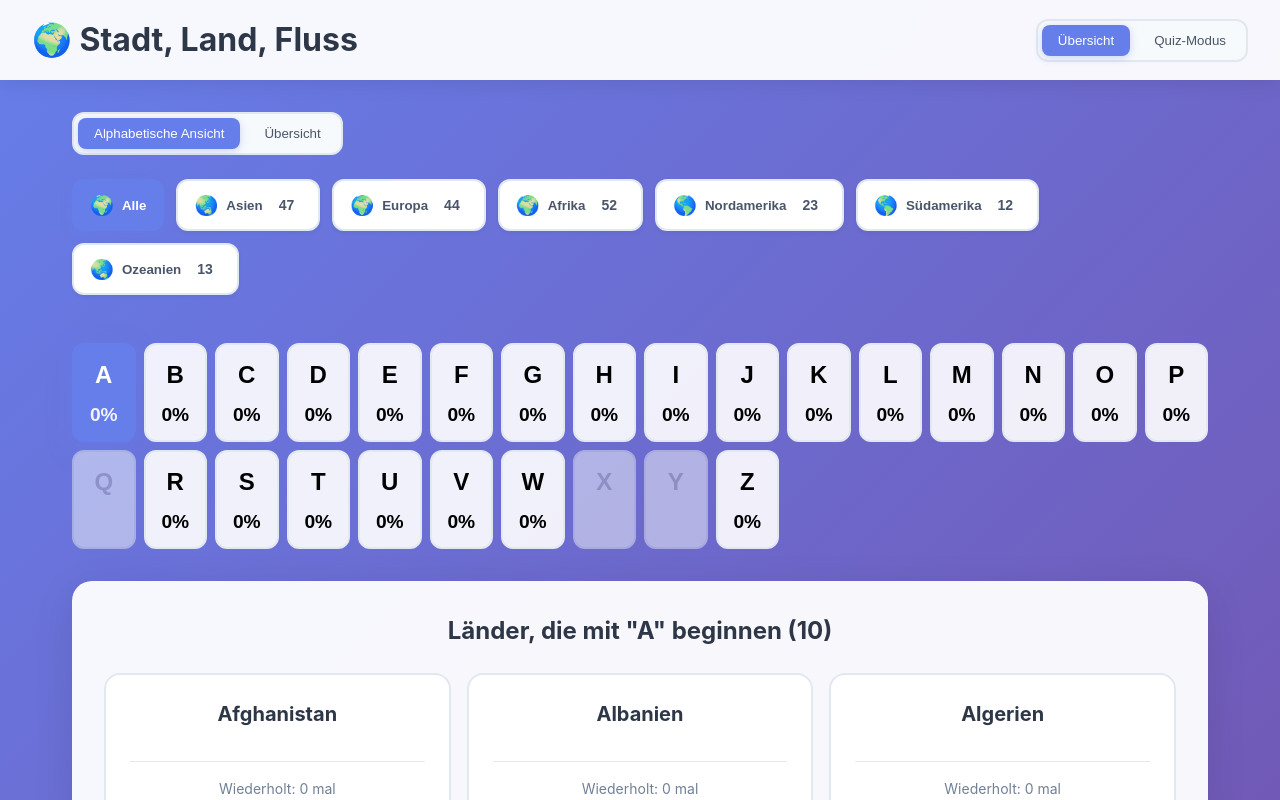
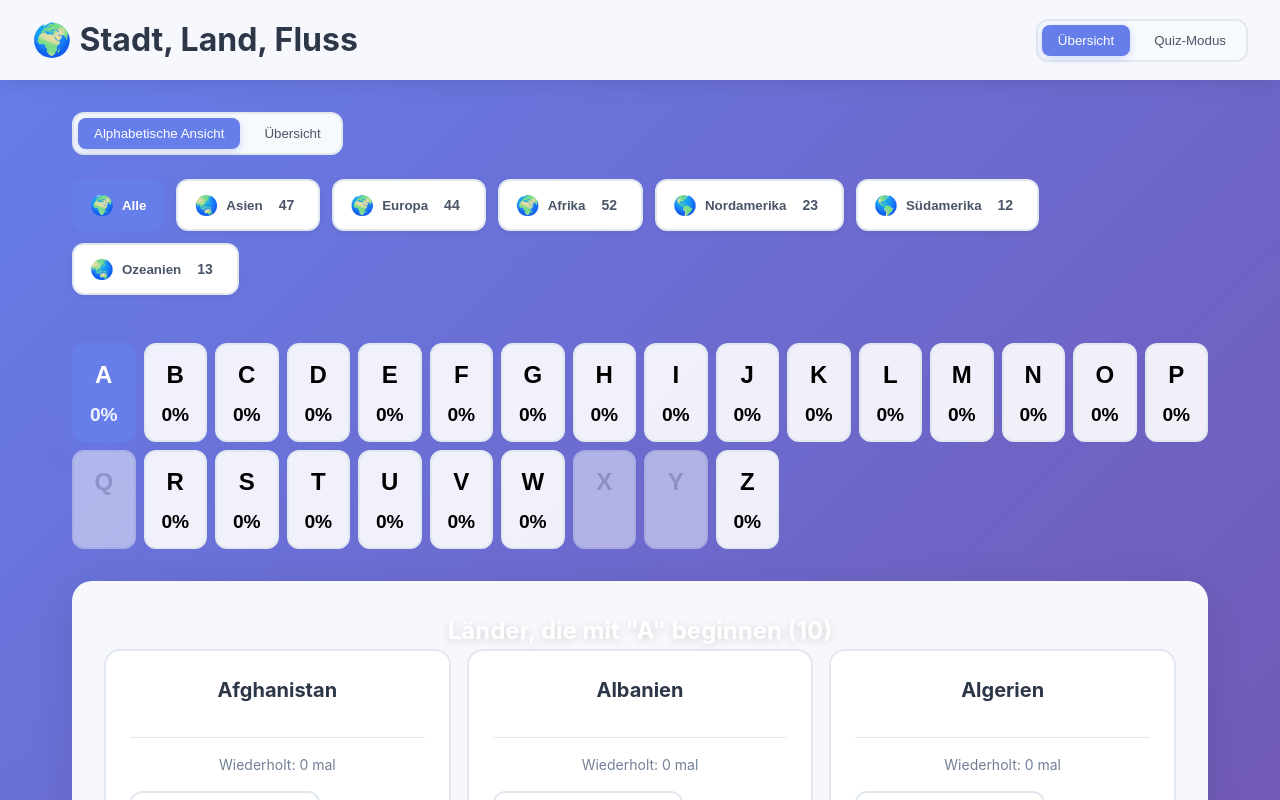
Before and after one commit to anne-tanne/stadt-land-fluss, a React (Vite) app: page / in a window 1280 px wide. Shown: the top 800 px of the page. Built offline with nearby package versions, Linux system fonts and the light colour scheme.

Commit message:
Set h2 headings to white on blue-purple backgrounds for better contrast

```diff
--- a/src/App.css
+++ b/src/App.css
@@ -285,11 +285,15 @@ body {
 }
 
 .country-list h2,
-.overall-view h2 {
-  margin-bottom: 1.5rem;
-  color: #2d3748;
-  font-size: 1.5rem;
-  text-align: center;
+.overall-view h2,
+.quiz-header h2,
+.quiz-complete h2,
+.flashcard-content h2,
+.study-complete h2,
+.quiz-start-screen h2,
+.quiz-end-screen h2 {
+  color: white !important;
+  text-shadow: 0 2px 8px rgba(0,0,0,0.15);
 }
 
 .overall-view {
```
